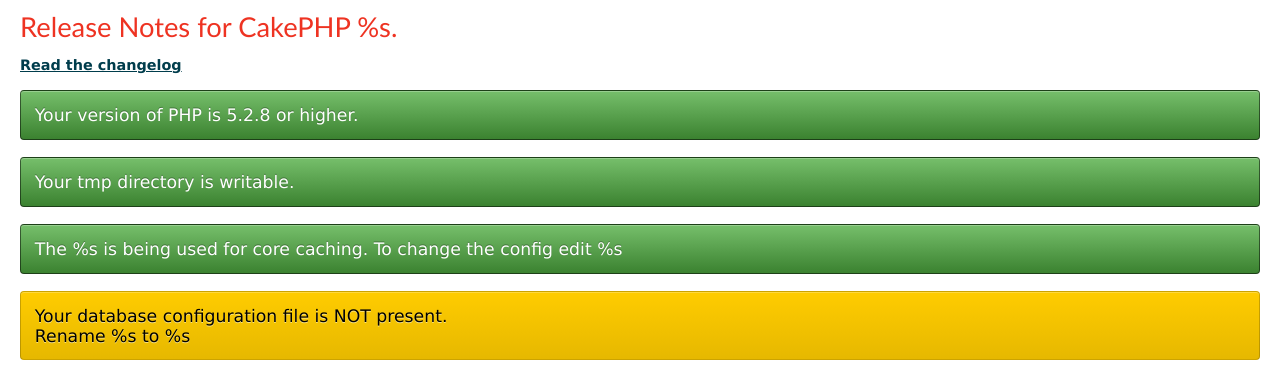
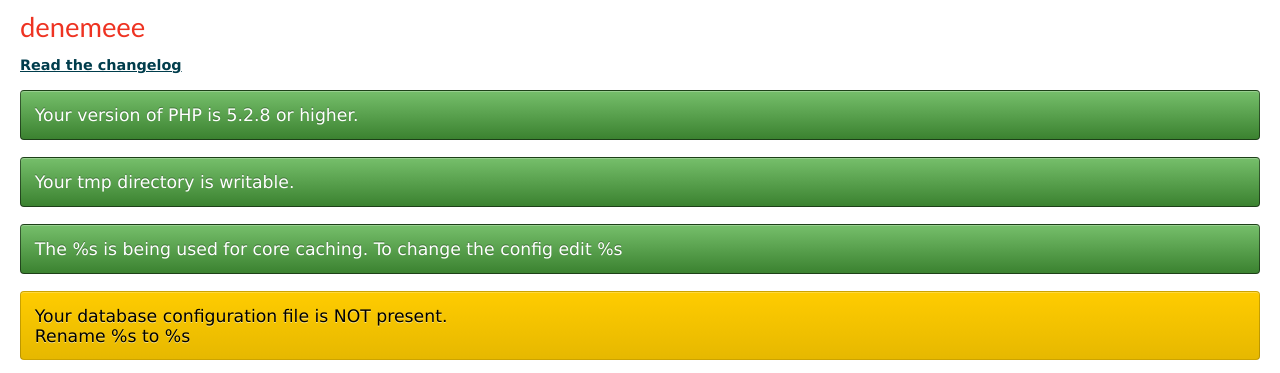
Before and after one commit to aercolak/cakephp, a CakePHP app: the page made by app/View/Pages/home.ctp in a window 1280 px wide. Shown: the part 47-420 px from the top of the page. Run offline with PHP 8.4 and a stand-in for CakePHP, Linux system fonts and the light colour scheme; the template is opened without the code that fills it, so the values that code supplies are empty; some libraries are stand-ins or nearby versions.

Commit message:
besinci commit

```diff
--- a/app/View/Pages/home.ctp
+++ b/app/View/Pages/home.ctp
@@ -13,7 +13,7 @@
 
 App::uses('Debugger', 'Utility');
 ?>
-<h2><?php echo __d('cake_dev', 'Release Notes for CakePHP %s.', Configure::version()); ?></h2>
+<h2>denemeee</h2>
 <p>
 	<a href="http://cakephp.org/changelogs/<?php echo Configure::version(); ?>"><?php echo __d('cake_dev', 'Read the changelog'); ?> </a>
 </p>
```
